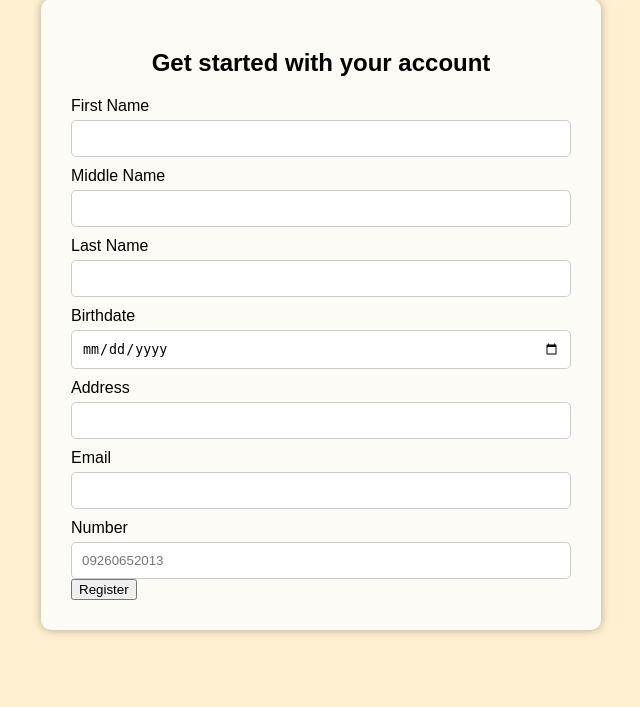
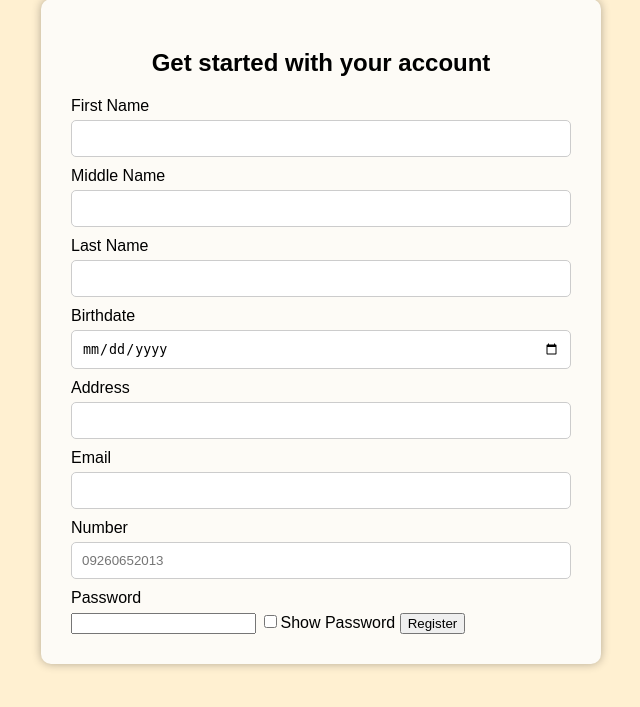
Before and after one commit to PrismaVL/AD-Task-1, a PHP site: page / in a window 1280 px wide. Shown: the part 29-736 px from the top of the page, without its empty margins (319-959 px from the left). Run offline with PHP 8.4, Linux system fonts and the light colour scheme.

Commit message:
feat (index.php) added a input for password and an option to toggle visibility

```diff
--- a/index.php
+++ b/index.php
@@ -30,6 +30,11 @@
         <label for="number">Number</label>
         <input type="tel" class="text" id= number" name="number" pattern="0-9"{11} placeholder="09260652013" required>
 
+        <label for="password">Password</label>
+        <input type="password" id= password" name="password" required>
+        <input type="checkbox" onclick="myFunction()">Show Password
+
+
         <button type="submit">Register</button>
     </form>
         </div>
```
